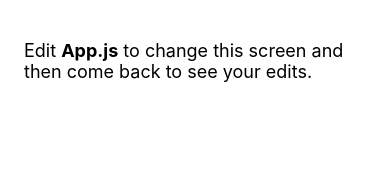
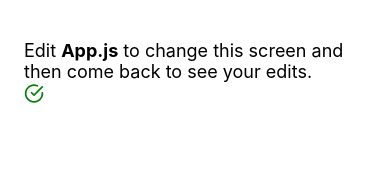
Before and after one commit to kal30/spinrisejournal, a React Native app: screen / in a window 390 px wide. Shown: the top 172 px of the page. Built offline with nearby package versions, Linux system fonts and the light colour scheme; what react-native would draw is missing.

Commit message:
Added Feather icon, worked through android and ios

```diff
--- a/App.js
+++ b/App.js
@@ -17,6 +17,7 @@
 } from 'react-native';
 
 import {Colors} from 'react-native/Libraries/NewAppScreen';
+import Feather from 'react-native-vector-icons/Feather';
 
 export default function App() {
   return (
@@ -32,6 +33,7 @@
                 Edit <Text style={styles.highlight}>App.js</Text> to change this
                 screen and then come back to see your edits.
               </Text>
+              <Feather name="check-circle" color="green" size={20} />
             </View>
           </View>
         </ScrollView>
--- a/package.json
+++ b/package.json
@@ -11,7 +11,8 @@
   },
   "dependencies": {
     "react": "16.13.1",
-    "react-native": "0.63.4"
+    "react-native": "0.63.4",
+    "react-native-vector-icons": "^8.0.0"
   },
   "devDependencies": {
     "@babel/core": "^7.8.4",
```
Also changed, not shown: 6 other files (tests, documents, lock files or other folders).
